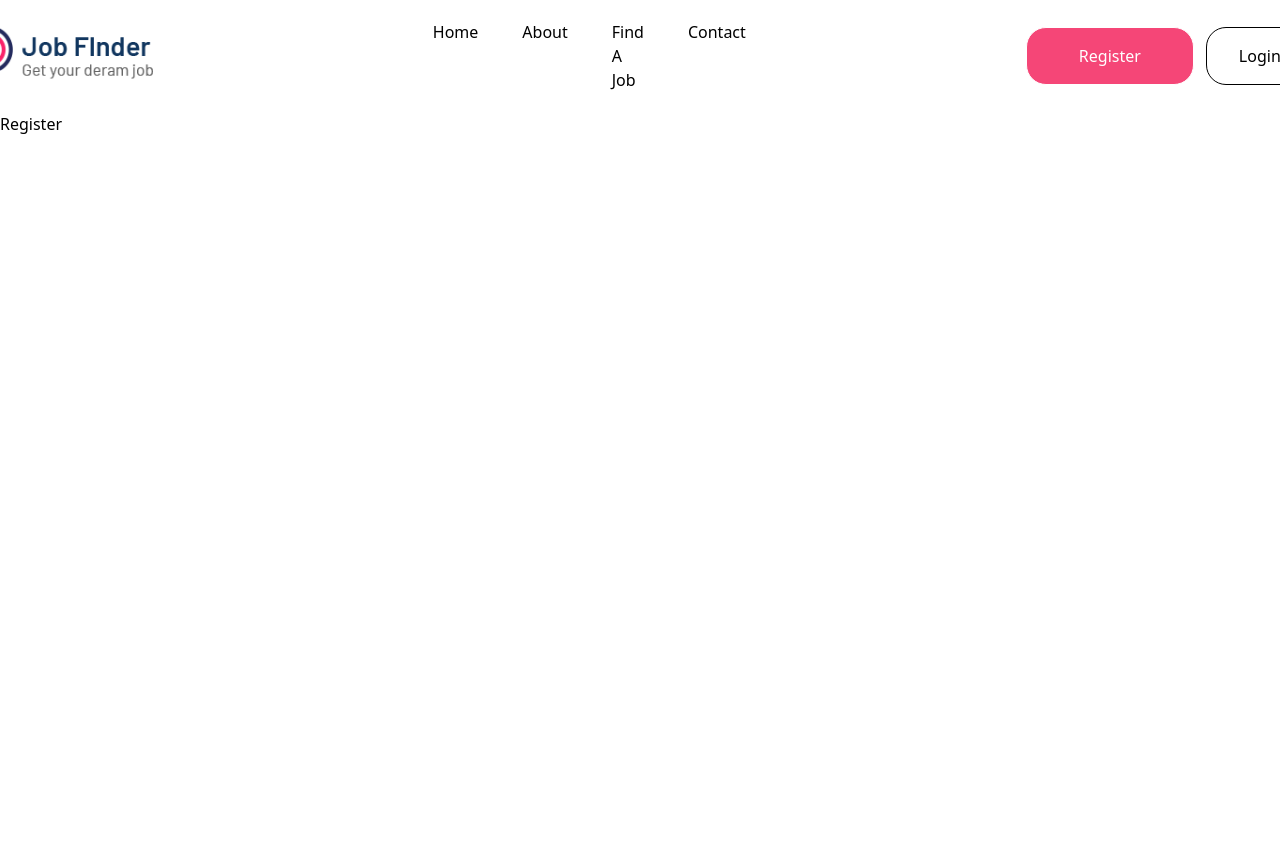
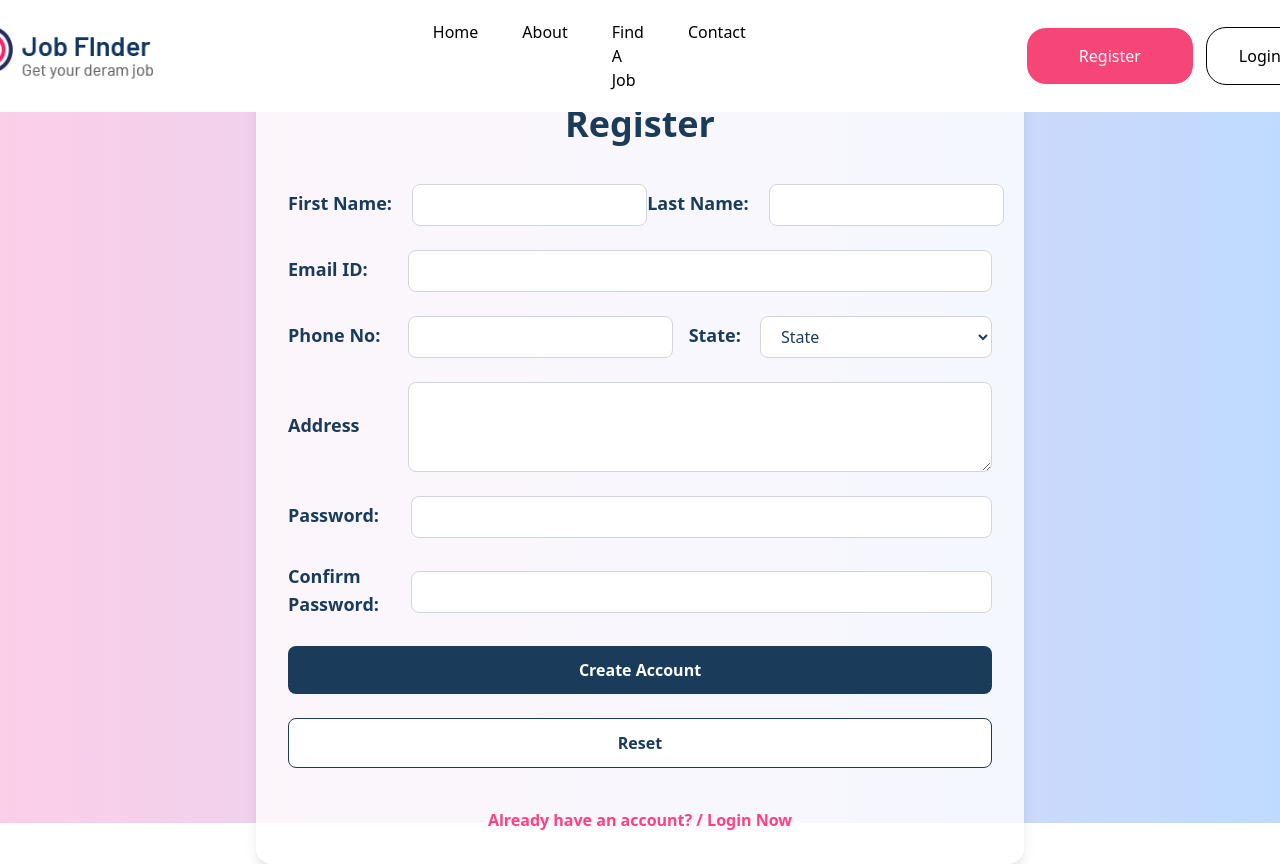
Before and after one commit to aadijotwani/Mern-Stack-Training, a React (Vite) app in the folder React/JobPortal/: page /register in a window 1280 px wide. Shown: the top 864 px of the page. Before the commit the page ends 800 px from the top, so only its background shows below. Built offline with nearby package versions, Linux system fonts and the light colour scheme.

Commit message:
Login and Register Page

```diff
--- a/React/JobPortal/src/pages/Login.jsx
+++ b/React/JobPortal/src/pages/Login.jsx
@@ -1,60 +1,72 @@
 import React from "react";
-import { NavLink ,useNavigate } from "react-router-dom";
+import {useNavigate } from "react-router-dom";
 
 const Login = () => {
 
   const navigate = useNavigate();
 
   return (
-    <>
-      <div className="bg-gradient-to-r from-pink-200 to-blue-200 w-screen h-[88.9vh] flex items-center justify-center">
-        <div className="h-[60%] w-[35%] bg-white/30 rounded-[40px] shadow-sm shadow-gray-400 hover:shadow-gray-400 hover:shadow-xl hover:transition duration-1800 flex flex-col gap-15">
-          <h1 className="mt-1 ml-4 text-[60px] font-bold bg-gradient-to-br from-gray-900 to-red-700 bg-clip-text text-transparent">
-            Login
-          </h1>
-
-          <div className="ml-5 mr-5 flex flex-col gap-8">
-            <div className="flex items-center justify-between">
-              <span className="font-extrabold text-[23px]">User ID:</span>
+    <div className="h-[88.9vh] flex items-center justify-center bg-gradient-to-r from-pink-200 to-blue-200">
+      <div className="w-full max-w-md bg-white/80 rounded-2xl shadow-lg p-8 flex flex-col gap-8">
+        <h1 className="text-4xl font-bold text-[#1A3C5A] text-center mb-2">Login</h1>
+        <form className="flex flex-col gap-6">
+          <div>
+            <label htmlFor="UserID" className="block text-lg font-semibold text-[#1A3C5A] mb-1">
+              User ID
+            </label>
             <input
               type="text"
+              id="UserID"
               name="Userid"
-              id="UserID"
-              className="border-b w-[75%] focus:outline-none text-xl focus:ring-0"
+              className="w-full px-4 py-2 border border-gray-300 rounded-lg focus:outline-none focus:ring-2 focus:ring-[#FF4081] text-[#1A3C5A] bg-white"
+              autoComplete="username"
             />
-            </div>
-
-
-            <div className="flex items-center justify-between">
-            <span className="font-extrabold text-[23px]">Password:</span>
+          </div>
+          <div>
+            <label htmlFor="password" className="block text-lg font-semibold text-[#1A3C5A] mb-1">
+              Password
+            </label>
             <input
-              type="text"
+              type="password"
+              id="password"
               name="Password"
-              id="password"
-              className="border-b w-[75%] focus:outline-none text-xl focus:ring-0"
+              className="w-full px-4 py-2 border border-gray-300 rounded-lg focus:outline-none focus:ring-2 focus:ring-[#FF4081] text-[#1A3C5A] bg-white"
+              autoComplete="current-password"
             />
-            </div>
-
-            <div className="flex gap-3 items-center text-md text-blue-600 font-bold">
-              <input type="checkbox" id="rememMe"/>
-              <span>Remember Me</span>
-            </div>
-
           </div>
-
-          <div className="flex flex-col justify-center items-center gap-3">
-          <div className="flex item-center justify-center gap-5 font-sans">
-              <button className="bg-[#F54677] shadow-sm shadow-gray-900 text-white text-2xl active:bg-white active:text-black font-bold rounded-[13px] w-40 h-13" >Login</button>
-              <button className="bg-white shadow-sm shadow-gray-900 text-black text-2xl font-bold active:bg-[#F54677] active:text-white rounded-[13px] w-40 h-13">Reset</button>
+          <div className="flex items-center gap-2">
+            <input
+              type="checkbox"
+              id="rememMe"
+              className="h-4 w-4 accent-[#FF4081]"
+            />
+            <label htmlFor="rememMe" className="text-sm text-gray-500">
+              Remember Me
+            </label>
           </div>
-          <div className="text-[#007BFF] font-bold">
-              <button className="hover:text-[#F54677]" onClick={() => navigate("/Register")} >Not Registered? / Create Account</button>
-          </div>
-          </div>
-
+          <button
+            type="submit"
+            className="w-full py-3 bg-[#1A3C5A] text-white font-bold rounded-lg hover:bg-[#FF4081] transition-colors duration-200"
+          >
+            Login
+          </button>
+          <button
+            type="reset"
+            className="w-full py-3 bg-white border border-[#1A3C5A] text-[#1A3C5A] font-bold rounded-lg hover:bg-[#FF4081] hover:text-white transition-colors duration-200"
+          >
+            Reset
+          </button>
+        </form>
+        <div className="text-center mt-2">
+          <button
+            className="text-[#FF4081] hover:underline font-semibold"
+            onClick={() => navigate("/Register")}
+          >
+            Not Registered? / Create Account
+          </button>
         </div>
       </div>
-    </>
+    </div>
   );
 };
 
--- a/React/JobPortal/src/pages/Register.jsx
+++ b/React/JobPortal/src/pages/Register.jsx
@@ -1,9 +1,192 @@
-import React from 'react'
+import React from "react";
+import { useNavigate } from "react-router-dom";
 
 const Register = () => {
+  const navigate = useNavigate();
+
   return (
-    <div>Register</div>
-  )
-}
+    <>
+      <div className="h-[88.9vh] flex items-center justify-center bg-gradient-to-r from-pink-200 to-blue-200">
+        <div className="w-full max-w-3xl min-h-fit bg-white/80 rounded-2xl shadow-lg p-8 flex flex-col gap-8">
+          <h1 className="text-4xl font-bold text-[#1A3C5A] text-center mb-2">
+            Register
+          </h1>
+          <form className="flex flex-col gap-6">
+            <div className="flex gap-3 ">
+              <div className="flex items-center gap-5 ">
+                <label className="min-w-fit text-lg font-semibold text-[#1A3C5A] mb-1">
+                  First Name:
+                </label>
+                <input
+                  type="text"
+                  id="fname"
+                  className="w-[14.7rem] px-4 py-2 border border-gray-300 rounded-lg focus:outline-none focus:ring-2 focus:ring-[#FF4081] text-[#1A3C5A] bg-white"
+                />
+              </div>
 
-export default Register
+              <div className="flex items-center gap-5">
+                <label className="min-w-fit text-lg font-semibold text-[#1A3C5A] mb-1">
+                  Last Name:
+                </label>
+                <input
+                  type="text"
+                  id="lname"
+                  className="w-[14.7rem] px-4 py-2 border border-gray-300 rounded-lg focus:outline-none focus:ring-2 focus:ring-[#FF4081] text-[#1A3C5A] bg-white"
+                />
+              </div>
+            </div>
+
+            <div className="flex items-center gap-10">
+              <label
+                htmlFor="email"
+                className="min-w-fit text-lg font-semibold text-[#1a3c5a] mb-1"
+              >
+                Email ID:
+              </label>
+              <input
+                type="email"
+                id="email"
+                className="w-full px-4 py-2 border border-gray-300 rounded-lg focus:outline-none focus:ring-2 focus:ring-[#FF4081] text-[#1A3C5A] bg-white"
+              />
+            </div>
+
+            <div className="flex items-center gap-6">
+              <div className="flex items-center gap-7">
+                <label
+                  htmlFor="phone"
+                  className="min-w-fit text-lg font-semibold text-[#1a3c5a] mb-1"
+                >
+                  Phone No:
+                </label>
+                <input
+                  type="tel"
+                  id="phone"
+                  className="w-[16.7rem] px-4 py-2 border border-gray-300 rounded-lg focus:outline-none focus:ring-2 focus:ring-[#FF4081] text-[#1A3C5A] bg-white"
+                />
+              </div>
+
+              <div className="flex items-center gap-[1.2rem]">
+                <label
+                  htmlFor="states"
+                  className="min-w-fit text-lg font-semibold text-[#1a3c5a] mb-1"
+                >
+                  State:
+                </label>
+                <select
+                  id="state"
+                  className="border border-gray-300 rounded-lg focus:outline-none focus:ring-2 focus:ring-[#FF4081] text-[#1A3C5A] bg-white w-[14.5rem] px-4 py-2"
+                >
+                  <option value="">State</option>
+                  <option value="Maharashtra">Maharashtra</option>
+                  <option value="Gujarat">Gujarat</option>
+                  <option value="Rajasthan">Rajasthan</option>
+                  <option value="Karnataka">Karnataka</option>
+                  <option value="Tamil Nadu">Tamil Nadu</option>
+                  <option value="Kerala">Kerala</option>
+                  <option value="Punjab">Punjab</option>
+                  <option value="Haryana">Haryana</option>
+                  <option value="Bihar">Bihar</option>
+                  <option value="West Bengal">West Bengal</option>
+                  <option value="Uttar Pradesh">Uttar Pradesh</option>
+                  <option value="Delhi">Delhi</option>
+                  <option value="Andhra Pradesh">Andhra Pradesh</option>
+                  <option value="Telangana">Telangana</option>
+                  <option value="Odisha">Odisha</option>
+                  <option value="Assam">Assam</option>
+                  <option value="Madhya Pradesh">Madhya Pradesh</option>
+                  <option value="Chhattisgarh">Chhattisgarh</option>
+                  <option value="Jharkhand">Jharkhand</option>
+                  <option value="Himachal Pradesh">Himachal Pradesh</option>
+                  <option value="Uttarakhand">Uttarakhand</option>
+                  <option value="Goa">Goa</option>
+                  <option value="Jammu and Kashmir">Jammu and Kashmir</option>
+                  <option value="Sikkim">Sikkim</option>
+                  <option value="Tripura">Tripura</option>
+                  <option value="Meghalaya">Meghalaya</option>
+                  <option value="Nagaland">Nagaland</option>
+                  <option value="Manipur">Manipur</option>
+                  <option value="Arunachal Pradesh">Arunachal Pradesh</option>
+                  <option value="Mizoram">Mizoram</option>
+                  <option value="Andaman and Nicobar Islands">
+                    Andaman and Nicobar Islands
+                  </option>
+                  <option value="Lakshadweep">Lakshadweep</option>
+                  <option value="Dadra and Nagar Haveli and Daman and Diu">
+                    Dadra and Nagar Haveli and Daman and Diu
+                  </option>
+                </select>
+              </div>
+            </div>
+
+            <div className="flex items-center gap-12">
+              <label
+                htmlFor="address"
+                className="min-w-fit text-lg font-semibold text-[#1a3c5a] mb-1"
+              >
+                Address
+              </label>
+              <textarea
+                id="address"
+                className="w-full px-4 py-2 border border-gray-300 rounded-lg focus:outline-none focus:ring-2 focus:ring-[#FF4081] text-[#1A3C5A] bg-white"
+                rows="3"
+              ></textarea>
+            </div>
+
+            <div className="flex items-center gap-8">
+              <label
+                htmlFor="newpassword"
+                className="min-w-fit text-lg font-semibold text-[#1A3C5A] mb-1"
+              >
+                Password:
+              </label>
+              <input
+                type="password"
+                id="newpassword"
+                className="w-full px-4 py-2 border border-gray-300 rounded-lg focus:outline-none focus:ring-2 focus:ring-[#FF4081] text-[#1A3C5A] bg-white"
+              ></input>
+            </div>
+
+            <div className="flex items-center gap-8">
+              <label
+                htmlFor="renewpassword"
+                className="min-w-fit text-lg font-semibold text-[#1A3C5A] mb-1"
+              >
+                Confirm <br /> Password:
+              </label>
+              <input
+                type="password"
+                id="renewpassword"
+                className="w-full px-4 py-2 border border-gray-300 rounded-lg focus:outline-none focus:ring-2 focus:ring-[#FF4081] text-[#1A3C5A] bg-white"
+              ></input>
+            </div>
+
+            <button
+              type="createAccount"
+              className="w-full py-3 bg-[#1A3C5A] text-white font-bold rounded-lg hover:bg-[#FF4081] transition-colors duration-200"
+            >
+              Create Account
+            </button>
+
+            <button
+              type="reset"
+              className="w-full py-3 bg-white border border-[#1A3C5A] text-[#1A3C5A] font-bold rounded-lg hover:bg-[#FF4081] hover:text-white transition-colors duration-200"
+            >
+              Reset
+            </button>
+          </form>
+
+          <div className="text-center mt-2">
+            <button
+              className="text-[#FF4081] hover:underline font-semibold"
+              onClick={() => navigate("/Login")}
+            >
+              Already have an account? / Login Now
+            </button>
+          </div>
+        </div>
+      </div>
+    </>
+  );
+};
+
+export default Register;
```
